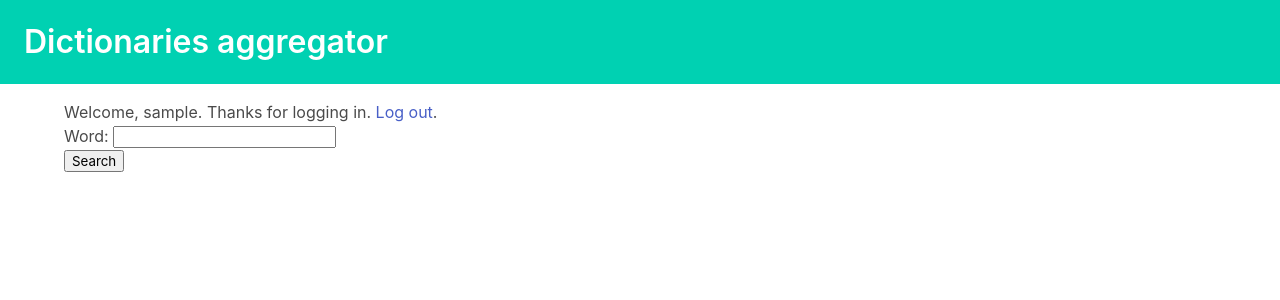
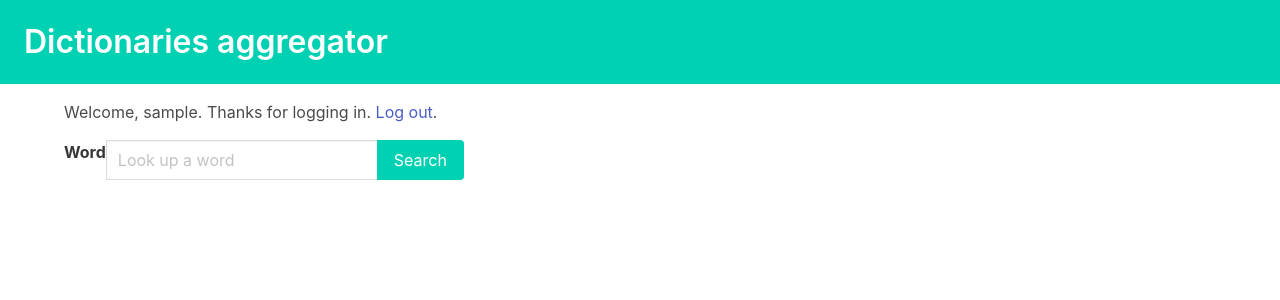
Before and after one commit to nvp85/dicts_aggregator, a Django app: page /home/ in a window 1280 px wide. Shown: the top 300 px of the page. Run offline with Django 3.2, Linux system fonts and the light colour scheme; the visitor is signed in with stand-in values (Sample User, id 1).

Commit message:
update home.html and search.html

```diff
--- a/templates/home.html
+++ b/templates/home.html
@@ -18,15 +18,25 @@
         {% block content %}
             {% if user.is_authenticated %}
                 <div class="column">
-                <p>Welcome, {{ user.username }}. Thanks for logging in. <a href={% url "logout" %}>Log out</a>.</p>
-                <form method="post" action={% url "search" %}>
-                    {% csrf_token %}
-                    {{ search_form.as_p }}
-                    <input type="submit" value="Search">
-                </form>
+                    <p class="mb-4">Welcome, {{ user.username }}. Thanks for logging in. <a href={% url "logout" %}>Log out</a>.</p>
+                    <form method="post" action={% url "search" %} class="mb-4">
+                        {% csrf_token %}
+                        <div class="field has-addons">
+                            <label class="label" for="{{ search_form.word.id_for_label }}">Word</label>
+                            <div class="control">
+                              <input class="input" type="text" placeholder="Look up a word" id="{{ search_form.word.id_for_label }}" name="{{ search_form.word.name }}">
+                            </div>
+                            <div class="control">
+                                <input type="submit" value="Search" class="button is-primary">
+                            </div>
+                        </div>
 
-                {% block search_result %}
-                {% endblock %}
+                    </form>
+                    <br>
+                    <div class="column">
+                    {% block search_result %}
+                    {% endblock %}
+                    </div>
                 </div>
             {% else %}
                 <p>Welcome, new user. Please <a href={% url "login" %}>log in</a> or <a href={% url "signup" %}>sign up</a>. </p>
--- a/templates/search.html
+++ b/templates/search.html
@@ -2,7 +2,8 @@
 
 {% block search_result %}
     {% for article in result %}
-        <div class="column">
+        <div class="">
+        <br>
         <h3>{{ article.dictionary }}</h3>
         <h4>{{ article.word }}</h4>
                 <ol>
```
